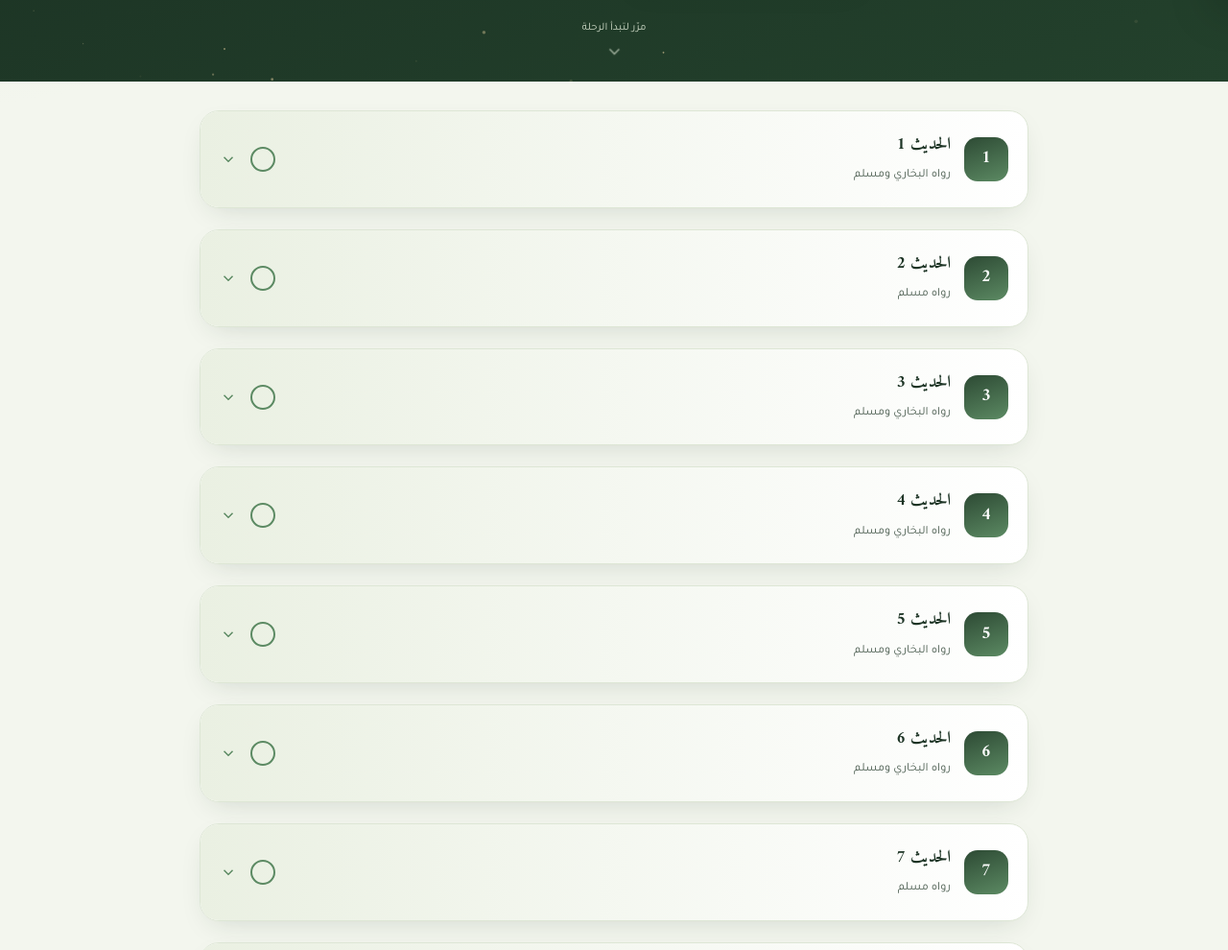
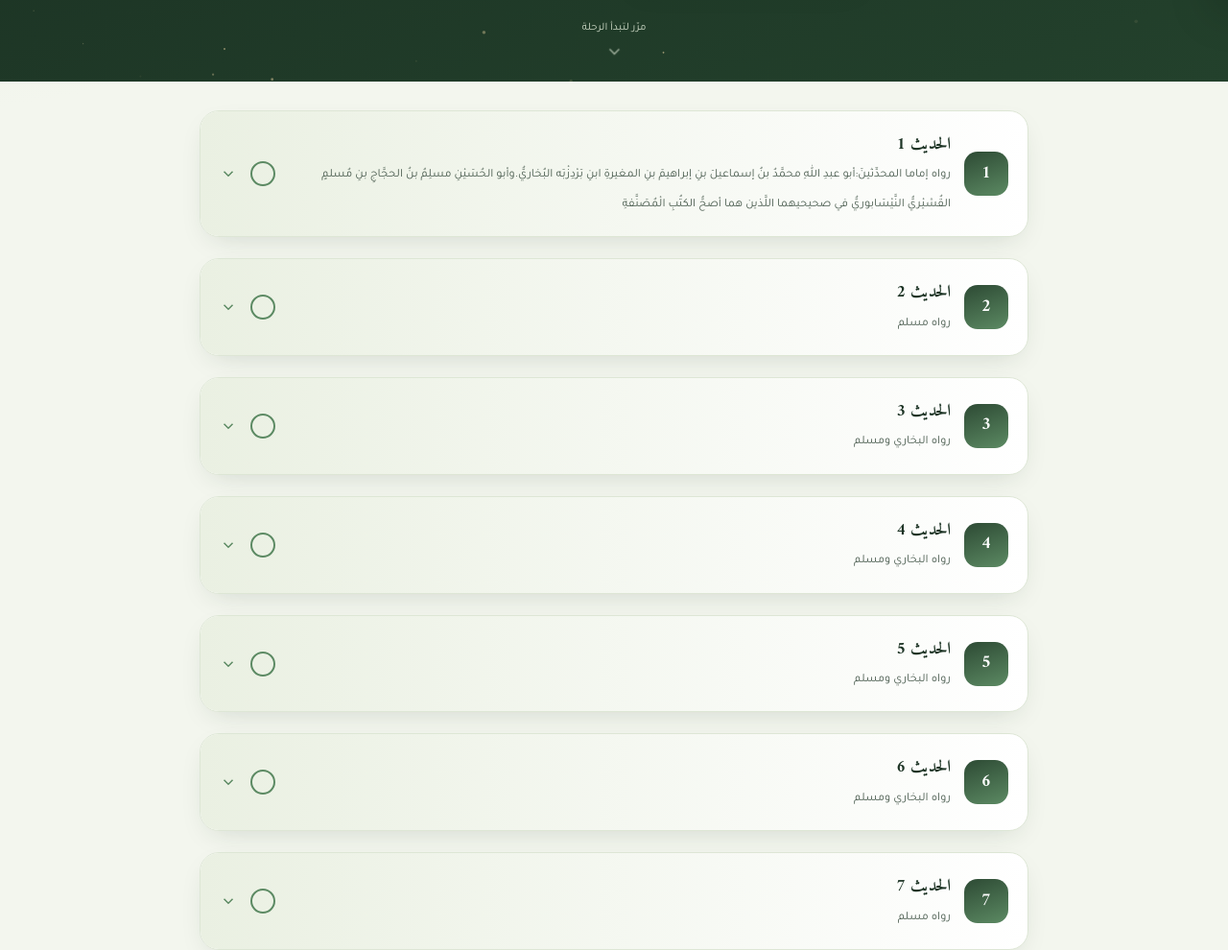
Before and after one commit to devoualadridi/forty-nawawi-hadith, a plain HTML site: page hadith_site.html in a window 1280 px wide. Shown: the part 785-1775 px from the top of the page at 96% size. Drawn offline with Linux system fonts and the light colour scheme.

Commit message:
Update hadith_site.html
update

```diff
--- a/hadith_site.html
+++ b/hadith_site.html
@@ -485,58 +485,108 @@
 <script>
 /* ============ DATA ============ */
 const hadiths = [
-{n:1, text:`إِنَّمَا الأَعْمَالُ بالنِّيَّاتِ وإِنَّمَا لِكُلِّ امْرِئٍ ما نَوَى، فَمَنْ كَانَتْ هِجْرَتُهُ إِلَى اللهِ وَرَسُولِهِ فَهِجْرَتُهُ إِلى اللهِ وَرَسُولِهِ، وَمَنْ كَانَتْ هِجْرَتُهُ لِدُنْيَا يُصِيبُهَا أَو امْرَأَةٍ يَنْكِحُهَا فَهِجْرَتُهُ إِلَى مَا هَاجَرَ إِلَيْهِ.`,
- narrator:"رواه البخاري ومسلم",
- raw:"عن أمير المؤمنين عمر بن الخطاب رضي الله عنه، قال: سمعت رسول الله ﷺ يقول",
- simple:`يبيّن النبي ﷺ أن قيمة الأعمال عند الله لا تعتمد على ظاهرها فقط، بل على النية التي في القلب.
-فقد يقوم شخصان بالعمل نفسه، لكن أحدهما ينال الأجر العظيم لأنه أراد وجه الله، والآخر لا ينال شيئًا لأنه أراد مدح الناس أو منفعة دنيوية.
-ثم ضرب النبي ﷺ مثالًا بالهجرة: فمن هاجر ابتغاء مرضاة الله ورسوله نال الأجر الكامل، ومن هاجر لأجل المال أو الزواج أو أي مصلحة دنيوية، فله ما نواه وليس له أجر الهجرة.
-فالحديث يعلّمنا أن نُصلح نياتنا قبل كل عمل.`,
- benefits:[
-   "النية أساس قبول الأعمال",
-   "الإخلاص لله شرط لقبول العبادة",
-   "لكل إنسان أجر ما نواه",
-   "الأعمال المباحة تصبح عبادات إذا صاحبتها نية صالحة",
-   "يجب مراجعة النية قبل العمل وأثناءه وبعده",
-   "لا يعلم النيات إلا الله تعالى",
-   "العمل القليل مع الإخلاص خير من العمل الكثير مع الرياء"
+{
+  n: 1,
+
+  text: `إِنَّمَا الأَعْمَالُ بالنِّيَّاتِ، وَإِنَّمَا لِكُلِّ امْرِئٍ مَا نَوَى، فَمَنْ كَانَتْ هِجْرَتُهُ إِلَى اللهِ وَرَسُولِهِ فَهِجْرَتُهُ إِلَى اللهِ وَرَسُولِهِ، وَمَنْ كَانَتْ هِجْرَتُهُ لِدُنْيَا يُصِيبُهَا أَوِ امْرَأَةٍ يَنْكِحُهَا فَهِجْرَتُهُ إِلَى مَا هَاجَرَ إِلَيْهِ.`,
+
+  narrator: "رواه إماما المحدِّثينَ:أبو عبدِ اللهِ محمَّدُ بنُ إسماعيلَ بنِ إبراهيمَ بنِ المغيرةِ ابنِ بَرْدِزْبَه البُخاريُّ.وأبو الحُسَيْنِ مسلِمُ بنُ الحجَّاجِ بنِ مُسلمٍ القُشيْريُّ النَّيْسَابوريُّ في صحيحيهما اللَّذين هما أصحُّ الكتُبِ الْمُصَنَّفةِ",
+
+  raw: "عن أمير المؤمنين أبي حفص عمر بن الخطاب رضي الله عنه قال: سمعت رسول الله ﷺ يقول",
+
+  simple: `يبيّن النبي ﷺ في هذا الحديث أن الأعمال ترتبط بالنيات، وأن لكل إنسان من الأجر بحسب ما قصده بقلبه.
+
+فقوله ﷺ: «إنما الأعمال بالنيات» يعني أن قيمة العمل وأجره يرتبطان بالنية التي دفعت الإنسان إليه.
+
+وقوله: «وإنما لكل امرئ ما نوى» يعني أن الإنسان ينال من عمله بحسب قصده ونيته.
+
+ثم ضرب النبي ﷺ مثالًا بالهجرة؛ فمن هاجر طاعةً لله واتباعًا لرسوله ﷺ نال أجر الهجرة، ومن كانت هجرته من أجل مصلحة دنيوية، فله ما قصده.
+
+ومثال ذلك: قد يدرس طالبان التخصص نفسه، فيدرس أحدهما للحصول على الشهادة فقط، بينما ينوي الآخر، إلى جانب ذلك، طلب العلم النافع وخدمة الناس بعلمه. فالعمل متشابه، لكن النية الصالحة تزيده قيمةً وأجرًا.
+
+فالحديث يعلّمنا ألا نهتم فقط بما نفعله، بل أن نسأل أنفسنا أيضًا: لماذا نفعله؟`,
+
+  benefits: [
+    "النية أساس الأعمال، وبها يتميز العمل الصالح عن غيره",
+    "لكل إنسان من الأجر بحسب ما نواه",
+    "الإخلاص لله من أهم أسباب قبول العبادة",
+    "يمكن تحويل العادات اليومية إلى أعمال يؤجر عليها الإنسان بالنية الصالحة",
+    "قد يتشابه عمل شخصين في الظاهر، ويختلف أجرهما باختلاف النية",
+    "النية محلها القلب، والله وحده يعلم حقيقتها"
   ],
- apply:[
-   "أبدأ يومي بنية عبادة الله",
-   "أنوي بطلبي للعلم نفع نفسي والمسلمين",
-   "أنوي بعملي كسب الرزق الحلال",
-   "أنوي عند النوم الراحة لأستعين بها على الطاعة",
-   "أتجنب الرياء وحب مدح الناس",
-   "أجدد نيتي كلما شعرت بدخول الرياء"
+
+  apply: [
+    "أستحضر نية صالحة قبل أن أبدأ أعمالي",
+    "أجعل لطلب العلم والعمل أهدافًا نافعة لي ولغيري",
+    "أستحضر نية الخير في عاداتي وأعمالي اليومية",
+    "أراجع نيتي أثناء العمل إذا شعرت أنني أبحث عن مدح الناس",
+    "أحرص على أن يكون لي عمل صالح خفي لا أطلب به ثناء أحد",
+    "أجدد نيتي كلما تغير قصدي، وأسأل الله الإخلاص والقبول"
   ],
- quizItems:[
-   {q:"ما المقصود بالنية؟", options:["الكلام باللسان","قصد القلب للعمل","كثرة العمل"], correct:1},
-   {q:"أين محل النية؟", options:["اللسان","القلب","اليد"], correct:1},
-   {q:"هل تكفي النية وحدها لقبول العمل؟", options:["نعم","لا، لا بد من الإخلاص وموافقة السنة"], correct:1},
-   {q:"من هاجر من أجل الدنيا فله:", options:["أجر الهجرة كاملًا","ما نواه فقط","لا شيء مطلقًا"], correct:1},
-   {q:"يمكن تحويل العادات إلى عبادات بالنية الصالحة — هذه العبارة:", options:["صحيحة","خاطئة"], correct:0}
+
+  quizItems: [
+    {
+      q: "ما المقصود بالنية؟",
+      options: [
+        "التلفظ بكلمات قبل العمل",
+        "قصد القلب للعمل",
+        "كثرة العمل"
       ],
- weekly:{
-   intro:"اختر ثلاثة أعمال مباحة وقم بتحويلها إلى عبادات بالنية، مثل:",
-   tasks:[
-     "النوم بنية التقوّي على العبادة",
-     "الدراسة بنية نفع المسلمين",
-     "مساعدة الوالدين ابتغاء مرضاة الله"
+      correct: 1
+    },
+    {
+      q: "ما معنى «وإنما لكل امرئ ما نوى»؟",
+      options: [
+        "جميع الناس لهم الأجر نفسه",
+        "لكل إنسان من عمله بحسب نيته",
+        "النية لا تؤثر في العمل"
       ],
-   reflect:[
-     "ما العمل الذي حافظت عليه؟",
-     "كيف أثرت النية في شعورك؟"
+      correct: 1
+    },
+    {
+      q: "هل يمكن أن تتحول العادات المباحة إلى أعمال يؤجر عليها الإنسان؟",
+      options: [
+        "نعم، بالنية الصالحة",
+        "لا",
+        "في أوقات محددة فقط"
+      ],
+      correct: 0
+    },
+    {
+      q: "هل يتساوى شخصان في الأجر دائمًا إذا قاما بالعمل نفسه؟",
+      options: [
+        "نعم، لأن العمل واحد",
+        "لا، فقد يختلف أجرهما باختلاف النية",
+        "لا علاقة للنية بالأجر"
+      ],
+      correct: 1
+    }
+  ],
+
+  weekly: {
+    intro: "اختر عملًا مباحًا تقوم به يوميًا، واستحضر قبل القيام به نية صالحة.",
+
+    tasks: [
+      "اختر عملًا يوميًا مثل الدراسة أو العمل أو مساعدة الأسرة",
+      "حدد نية صالحة لهذا العمل قبل أن تبدأه",
+      "راقب نيتك خلال الأسبوع وحاول تجديدها كلما احتجت إلى ذلك"
+    ],
+
+    reflect: [
+      "هل أصبحت أكثر انتباهًا لنيتي قبل القيام بأعمالي؟",
+      "كيف أثرت النية الصالحة في نظرتي إلى أعمالي اليومية؟"
     ]
   },
- extraRefs:[
+
+  extraRefs: [
     "القرآن الكريم",
     "صحيح البخاري",
     "صحيح مسلم",
-   "كتاب الأربعون النووية للإمام النووي",
-   "شرح الأربعين النووية لابن عثيمين",
+    "الأربعون النووية للإمام النووي",
     "جامع العلوم والحكم لابن رجب الحنبلي",
-   "شرح الأربعين النووية للشيخ صالح الفوزان"
+    "شرح الأربعين النووية للشيخ ابن عثيمين"
   ]
+
 },
 {n:2, text:`الإِسْلاَمُ أَنْ تَشْهَدَ أَنْ لاَ إِلَهَ إِلاَّ اللهُ وَأَنَّ مُحَمَّدًا رَسُولُ اللهِ، وَتُقِيمَ الصَّلاَةَ، وَتُؤْتِيَ الزَّكَاةَ، وَتَصُومَ رَمَضَانَ، وَتَحُجَّ الْبَيْتَ إِنِ اسْتَطَعْتَ إِليْهِ سَبِيلاً. والإيمانُ: أَنْ تُؤْمِنَ بِاللهِ وَمَلاَئِكَتِهِ وَكُتُبِهِ وَرُسُلِهِ وَاليَوْمِ الآخِرِ، وَتُؤْمِنَ بِالْقَدَرِ خَيْرِهِ وَشَرِّهِ. والإحسانُ: أَنْ تَعْبُدَ اللهَ كَأَنَّكَ تَرَاهُ، فَإِنْ لَمْ تَكُنْ تَرَاهُ فإِنَّهُ يَرَاكَ.`, narrator:"رواه مسلم", raw:"عن عمر رضي الله عنه (حديث جبريل عليه السلام)"},
 {n:3, text:`بُنِيَ الإِسْلاَمُ عَلَى خَمْسٍ: شَهَادَةِ أَنْ لاَ إِلَهَ إِلاَّ اللهُ وَأَنَّ مُحَمَّدًا رَسُولُ اللهِ، وَإِقامِ الصَّلاَةِ، وإِيتَاءِ الزَّكَاةِ، وَحَجِّ البَيْتِ، وَصَوْمِ رَمَضَانَ.`, narrator:"رواه البخاري ومسلم", raw:"عن ابن عمر رضي الله عنهما"},
```
Lines whose indentation alone changed are shown as unchanged.
